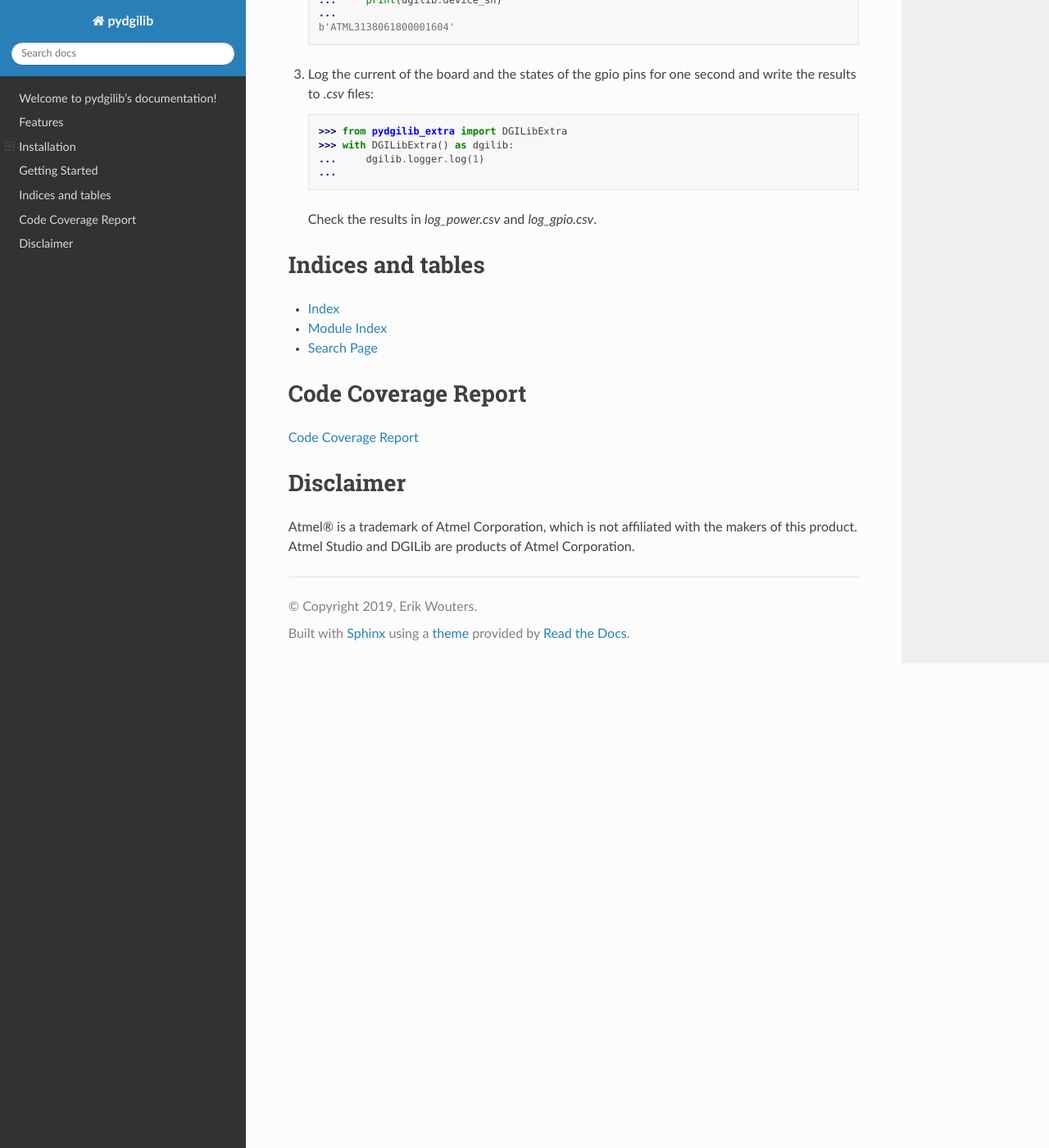
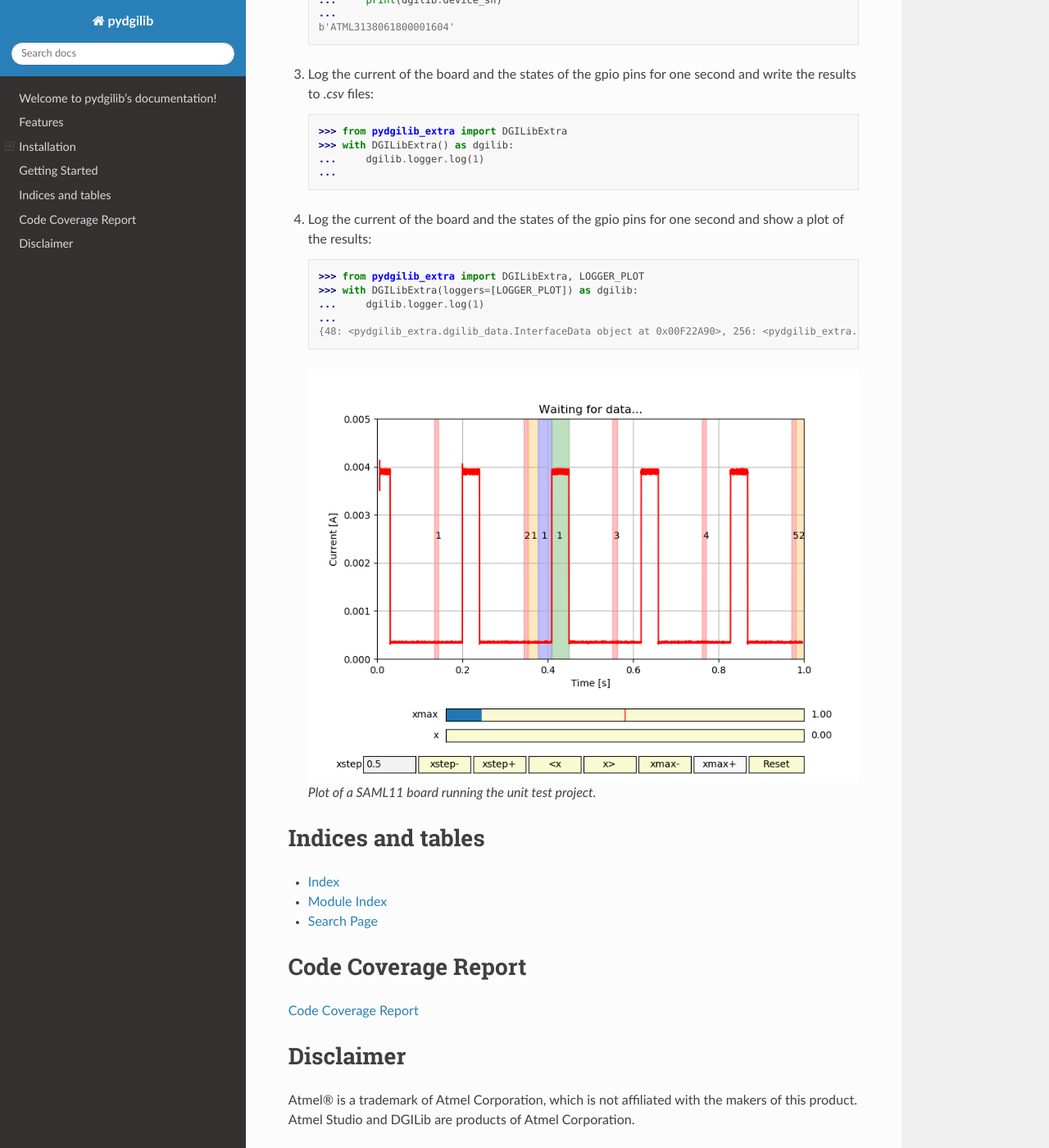
Before and after one commit to EWouters/pydgilib, a Sphinx documentation site: the page built from docs/index.rst, in a window 1280 px wide and 1400 px high, scrolled down 1461 px. Shown: the whole window at 82% size. Built offline with Sphinx 7.4.7 and the Read the Docs theme 2.0.0, drawn with Linux system fonts in a browser that asks for light colours; some of the changed text lies outside the part shown.

Commit message:
Add plot example to quickstart

```diff
--- a/docs/index.rst
+++ b/docs/index.rst
@@ -77,7 +77,18 @@ Getting Started
     ...     dgilib.logger.log(1)
     ...
 
- Check the results in `log_power.csv` and `log_gpio.csv`.
+4. Log the current of the board and the states of the gpio pins for one second and show a plot of the results::
+
+    >>> from pydgilib_extra import DGILibExtra, LOGGER_PLOT
+    >>> with DGILibExtra(loggers=[LOGGER_PLOT]) as dgilib:
+    ...     dgilib.logger.log(1)
+    ...
+    {48: <pydgilib_extra.dgilib_data.InterfaceData object at 0x00F22A90>, 256: <pydgilib_extra.dgilib_data.InterfaceData object at 0x00F229F0>}
+
+ .. figure:: source/images/plot_example.png
+    :alt: plot example
+
+    Plot of a SAML11 board running the unit test project.
 
 Indices and tables
 ==================
```
Also changed, not shown: other parts of docs/index.rst (+1 -1 lines).
